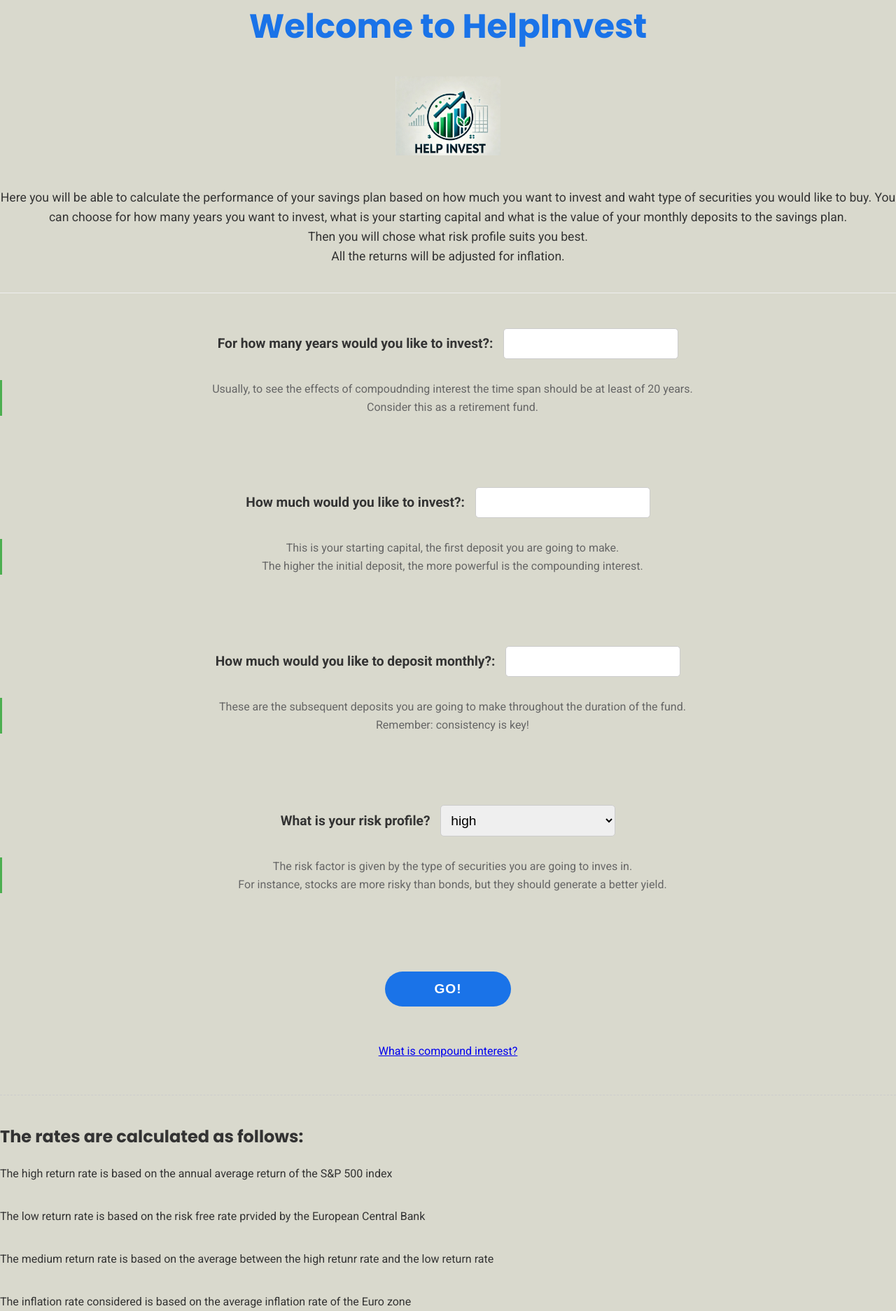
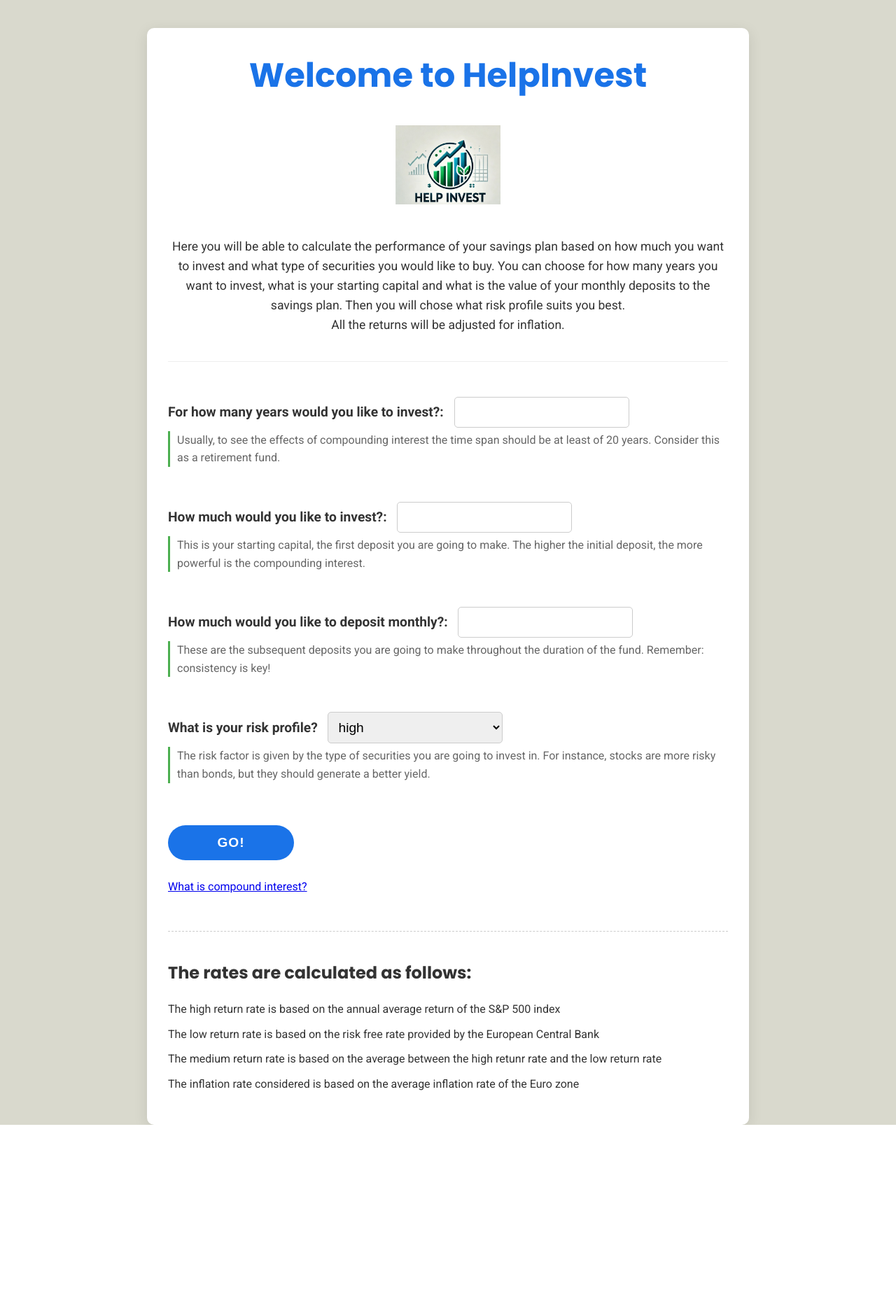
Before and after one commit to unibo-dtm-se-2425-HelpInvest/artifact, a Flask app: page / in a window 1280 px wide. Shown: the whole page at 70% size. After the commit the page ends 1607 px from the top, so only its background shows below. Run offline with Flask 3, Linux system fonts and the light colour scheme.

Commit message:
Refactor homepage HTML structure and content
Updated the homepage HTML structure and content, including styling links and form explanations.

```diff
--- a/templates/homepage.html
+++ b/templates/homepage.html
@@ -1,23 +1,21 @@
-
 <!DOCTYPE html>
 <html lang="en">
 <head>
     <meta charset="UTF-8" />
     <title>HelpInvest</title>
+    <link rel="stylesheet" href="https://fonts.googleapis.com/css2?family=Poppins:wght@400;700&family=Roboto:wght@400;700&display=swap">
     <link rel="stylesheet"  type= "text/css" href= "{{ url_for('static',filename='styles/homepage.css') }}">
-
 </head>
 
-    <body>
+<body>
+    <div id="main-content">
         <header>
             <h1>Welcome to HelpInvest</h1>
 
             <img src="static/images/logo.jpg" alt = "logo" id="logo">
 
-            <br>
-
-            <p id="introduction">Here you will be able to calculate the performance of your savings plan based on how much you want to invest and waht type of securities you would like to buy.
-                 You can choose for how many years you want to invest, what is your starting capital and what is the value of your monthly deposits to the savings plan. <br>
+            <p id="introduction">Here you will be able to calculate the performance of your savings plan based on how much you want to invest and what type of securities you would like to buy.
+                 You can choose for how many years you want to invest, what is your starting capital and what is the value of your monthly deposits to the savings plan.
                  Then you will chose what risk profile suits you best. <br>
                  All the returns will be adjusted for inflation. </p>
 
@@ -30,45 +28,30 @@
                     <input type="text" name="years" id="years" required></input>
                 </div>
 
-                <br>
-
                 <div class="explanation">
-                    Usually, to see the effects of compoudnding interest the time span should be at least of 20 years. <br>
+                    Usually, to see the effects of compounding interest the time span should be at least of 20 years.
                     Consider this as a retirement fund.
                 </div>
-
-                <br>
-                <br>
 
                 <div class="question">
                     How much would you like to invest?:
                     <input type="text" name="capital" id="capital" required></input>
                 </div>
 
-                <br>
-
                 <div class="explanation">
-                    This is your starting capital, the first deposit you are going to make. <br>
+                    This is your starting capital, the first deposit you are going to make.
                     The higher the initial deposit, the more powerful is the compounding interest.
                 </div>
-
-                <br>
-                <br>
 
                 <div class = "question">
                     How much would you like to deposit monthly?:
                     <input type="text" name="monthly_deposit" id="monthly_deposit" required></input>
                 </div>
 
-                <br>
-
                 <div class="explanation">
-                    These are the subsequent deposits you are going to make throughout the duration of the fund. <br>
+                    These are the subsequent deposits you are going to make throughout the duration of the fund.
                     Remember: consistency is key!
                 </div>
-
-                <br>
-                <br>
 
                 <div class = "question">
                     What is your risk profile?
@@ -79,26 +62,17 @@
                     </select>
                 </div>
 
-                <br>
-
                 <div class="explanation">
-                    The risk factor is given by the type of securities you are going to inves in. <br>
+                    The risk factor is given by the type of securities you are going to invest in.
                     For instance, stocks are more risky than bonds, but they should generate a better yield.
                 </div>
-
-                <br>
-                <br>
 
                 <input type="submit" name="submit_button" id="submit_button" value="GO!"></input>
 
                 <br>
                 <br>
-                <br>
 
                 <a class= "wiki" href="https://en.wikipedia.org/wiki/Compound_interest" target="_blank">What is compound interest?</a>
-
-
-
 
             </form>
 
@@ -106,15 +80,11 @@
             <h2>The rates are calculated as follows:</h2>
             <ul>
                 <li>The high return rate is based on the annual average return of the S&P 500 index</li>
-                <br>
-                <li>The low return rate is based on the risk free rate prvided by the European Central Bank</li>
-                <br>
+                <li>The low return rate is based on the risk free rate provided by the European Central Bank</li>
                 <li>The medium return rate is based on the average between the high retunr rate and the low return rate </li>
-                <br>
                 <li>The inflation rate considered is based on the average inflation rate of the Euro zone</li>
             </ul>
         </footer>
-
-
-        </body>
+    </div>
+    </body>
 </html>
```
